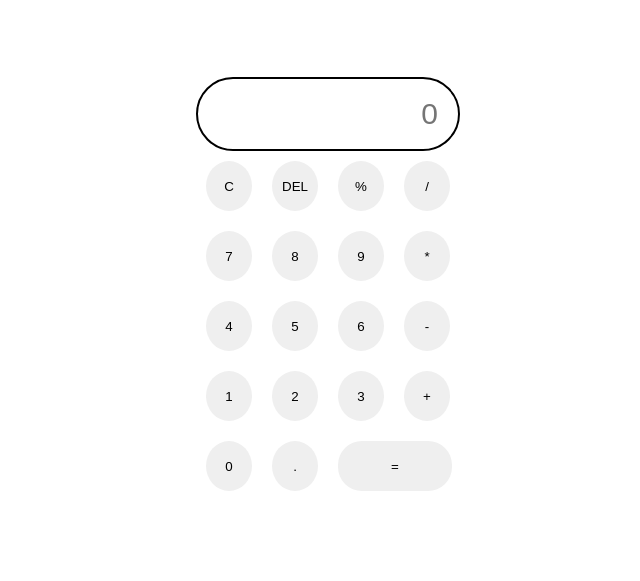
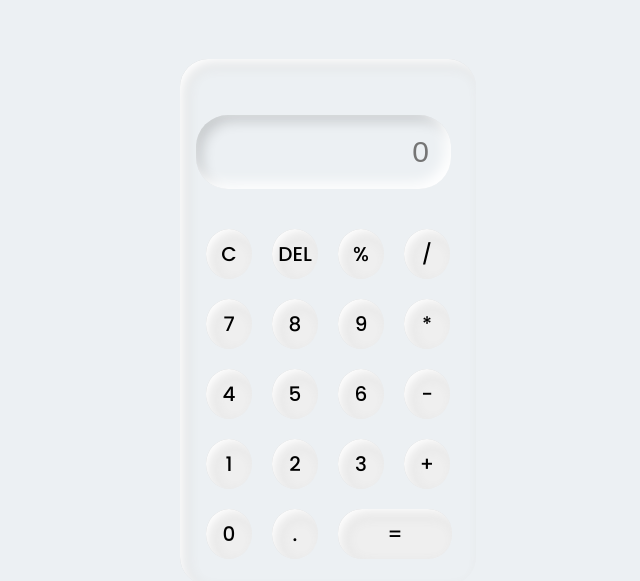
Before and after one commit to Adeeb-06/calculater, a plain HTML site: page index.html in a window 1280 px wide. Shown: the part 111-692 px from the top of the page, without its empty margins (312-952 px from the left). Drawn offline with Linux system fonts and the light colour scheme.

Commit message:
Update calculator.css

```diff
--- a/calculator.css
+++ b/calculator.css
@@ -1,36 +1,71 @@
-*{
+* {
     margin: 0;
     padding: 0;
 }
-.container{
+
+.container {
     height: 100vh;
     display: flex;
     justify-content: center;
     align-items: center;
+    background-color: #ecf0f3;
+    padding: 33px;
 }
-.calc{
+
+.calc {
     display: grid;
-    grid-template-columns: repeat(4 , 66px);
+    grid-template-columns: repeat(4, 66px);
+    box-shadow: inset 6px 6px 13px #fff,
+                inset 6px 6px 13px rgb(0, 0, 0, .16);;
+    border-radius: 28px;
+    padding: 16px;
 
 }
-input{
+
+input {
     grid-column: span 4;
     height: 30px;
     text-align: end;
-    border: 2px solid rgb(0, 0, 0);
-    border-radius: 75px;
+    border: none;
+    border-radius: 32px;
     padding: 20px;
     font-size: 30px;
+    box-shadow: inset -6px -6px 13px #fff,
+        inset 6px 6px 13px rgb(0, 0, 0, .16);
+    ;
+    background-color: #ecf0f3;
+    padding: 22px;
+    font-size: 30px;
+    width: 211px;
+    margin: 13px 2px;
+    color: rgb(26, 26, 25);
+    margin: 40px 0 30px 0;
 
 }
-button{
+
+button {
     border: none;
     border-radius: 50%;
     margin: 10px;
     height: 50px;
+    font-size: 20px;
+    box-shadow: inset 6px 6px 13px #fff,
+                 inset 6px 6px 13px rgb(0, 0, 0, .16);;
+    /* font-weight: bold; */
+    font-family: 'Arimo', sans-serif;
+font-family: 'Inter', sans-serif;
+font-family: 'Poppins', sans-serif;
+
+}
+
+@media screen and (max-width:400px) {
+    button {
+        font-size: 30px;
+    }
+
 }
 
 .equal {
     width: 114px;
     border-radius: 24px;
-  }
+}
```
